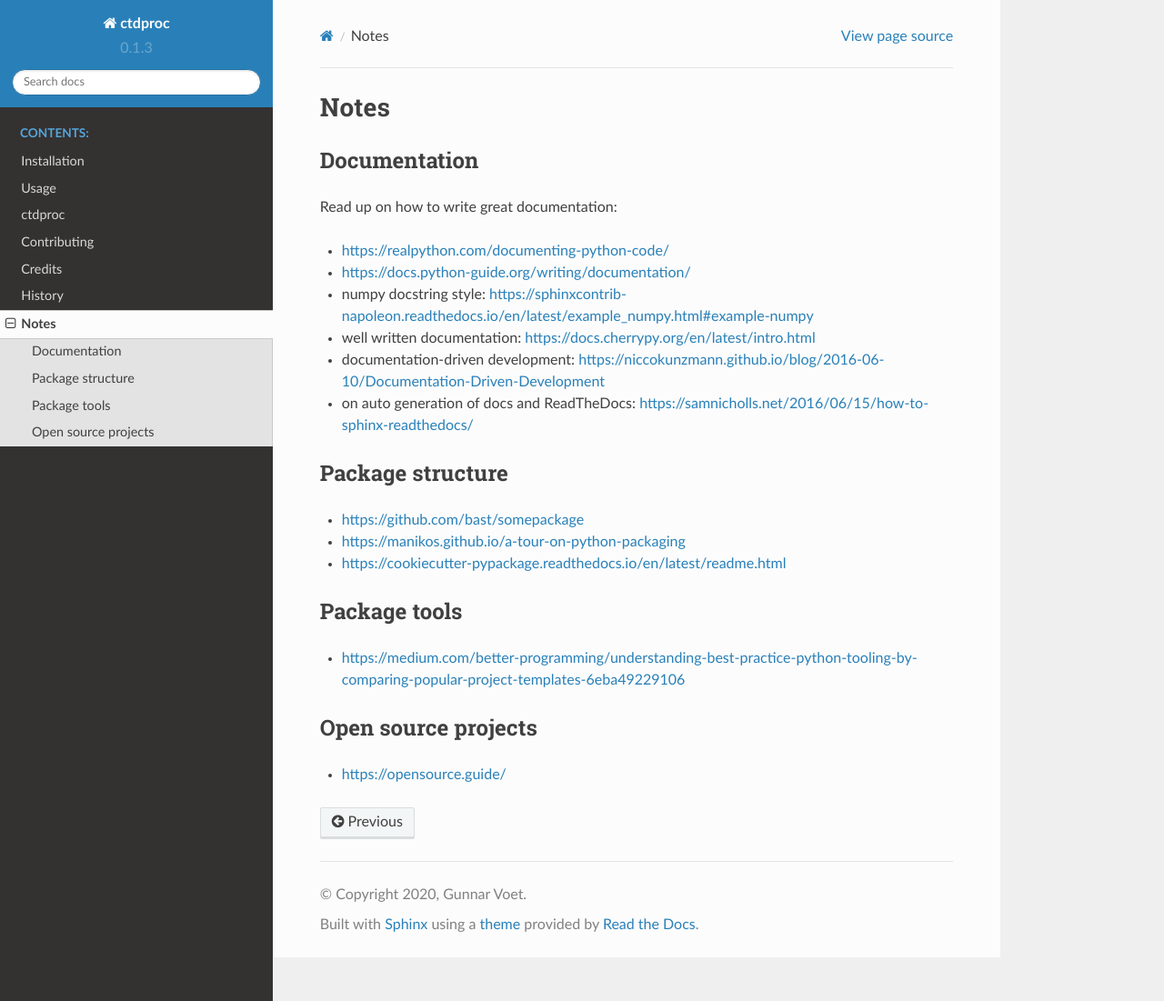
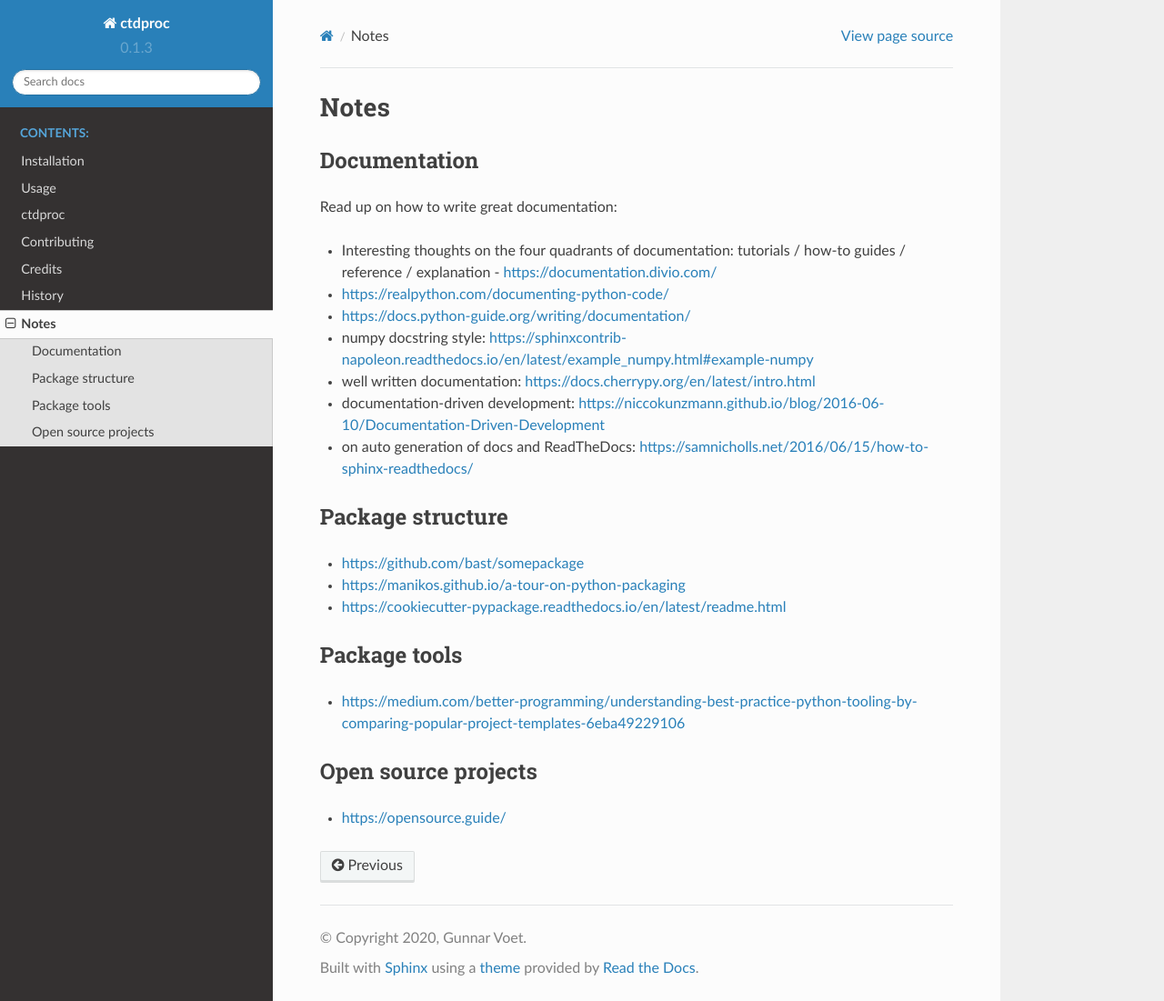
Before and after one commit to gunnarvoet/ctdproc, a Sphinx documentation site: the page built from docs/notes.rst, in a window 1280 px wide and 1101 px high. Shown: the whole window at 91% size. Built offline with Sphinx 7.4.7 and the Read the Docs theme 2.0.0, drawn with Linux system fonts in a browser that asks for light colours.

```diff
--- a/docs/notes.rst
+++ b/docs/notes.rst
@@ -6,6 +6,7 @@
 -------------
 Read up on how to write great documentation:
 
+* Interesting thoughts on the four quadrants of documentation: tutorials / how-to guides / reference / explanation - https://documentation.divio.com/
 * https://realpython.com/documenting-python-code/
 * https://docs.python-guide.org/writing/documentation/
 * numpy docstring style: https://sphinxcontrib-napoleon.readthedocs.io/en/latest/example_numpy.html#example-numpy
--- a/docs/readme.rst
+++ /dev/null
@@ -1 +0,0 @@
-.. include:: ../README.rst
```
Also changed, not shown: 1 other file.
